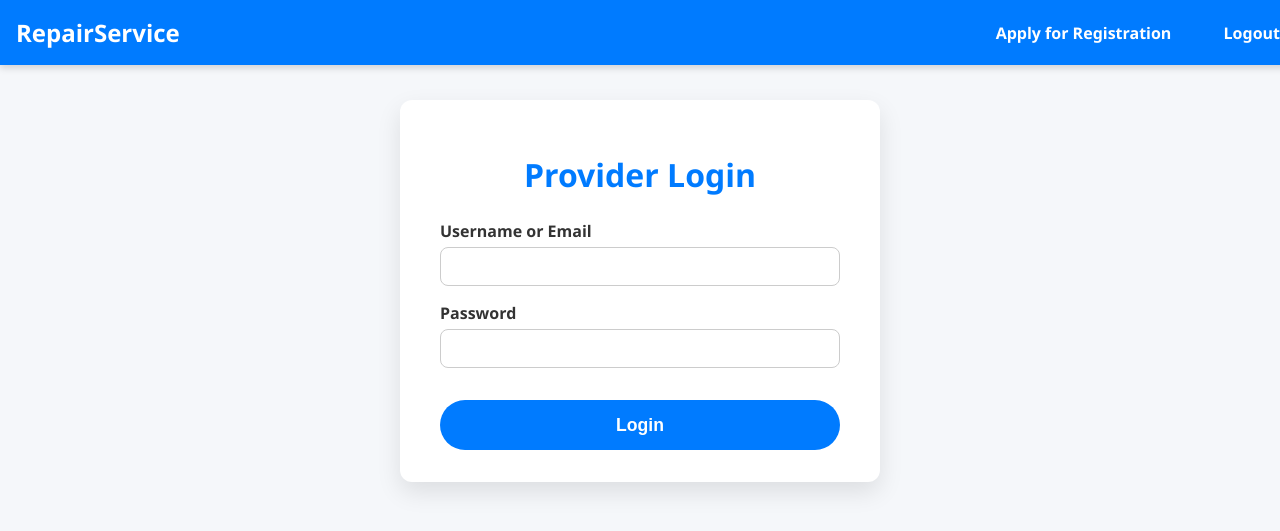
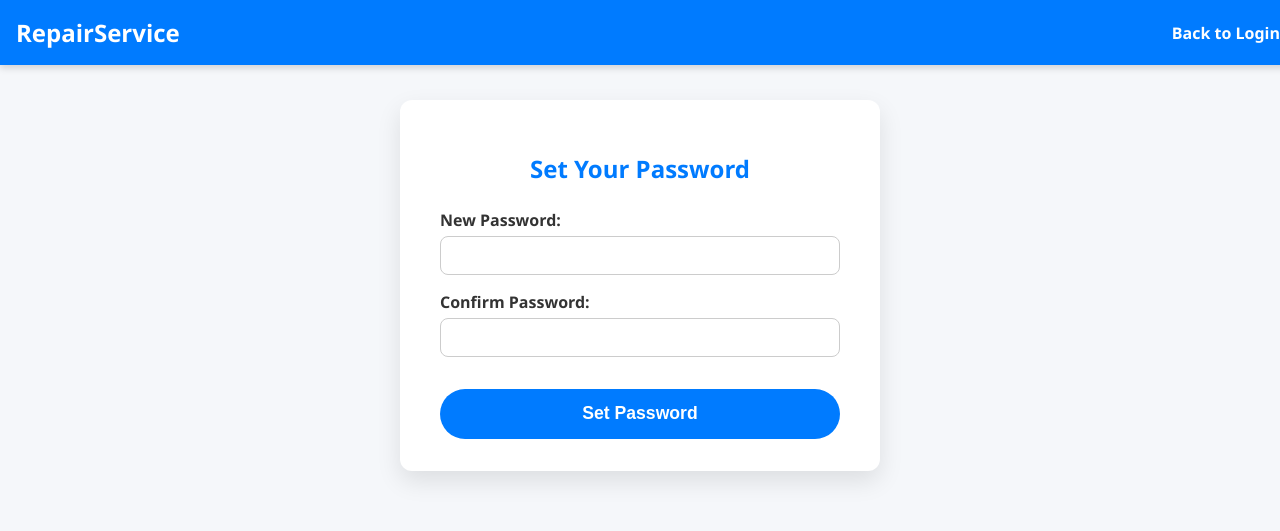
Before and after one commit to ShivangTenguriya/user, a Flask app: page /set_password in a window 1280 px wide. Shown: the top 531 px of the page. Run offline with Flask 3, Linux system fonts and the light colour scheme; the visitor is signed in with stand-in values (Sample User, id 1).

Commit message:
final update

```diff
--- a/app.py
+++ b/app.py
@@ -325,12 +325,10 @@ def send_email(to_email, subject, body):
 @app.route('/provider/verify_email', methods=['POST'])
 def verify_email():
     username = request.form.get('username').lower()
-    print(username)
     if not username:
         return jsonify({"error": "Username is required"}), 400
 
     provider = ServiceProvider.query.filter_by(username=username).first()
-    print(provider)
 
     if not provider:
         flash("Provider not found", "error")
@@ -375,6 +373,8 @@ def verify_code():
 
 @app.route('/set_password', methods=['GET', 'POST'])
 def set_password():
+    if request.method == 'GET':
+        return render_template('set_password.html')
     if 'username' not in session:
         return redirect(url_for('provider_login'))
 
@@ -405,7 +405,7 @@ def set_password():
 
             return redirect(url_for('provider_login'))
 
-    return render_template('login.html')
+    return render_template('set_password.html')
 
 
 
@@ -643,9 +643,11 @@ def verify_payment():
 @app.route('/api/completed-total', methods=['GET'])
 def get_total_collected():
     try:
+        user = current_user
         total_paise = db.session.query(
             db.func.sum(Appointment.amount)
         ).filter_by(
+            provider_id = user.id,
             payment_status=True,
             status='Completed'
         ).scalar() or 0
--- a/templates/set_password.html
+++ b/templates/set_password.html
@@ -127,7 +127,7 @@
       {% endif %}
     {% endwith %}
 
-    <form method="POST">
+    <form method="POST" action = "/set_password">
     <label for="password">New Password:</label>
     <input type="password" name="password" id="password" required>
 
```
